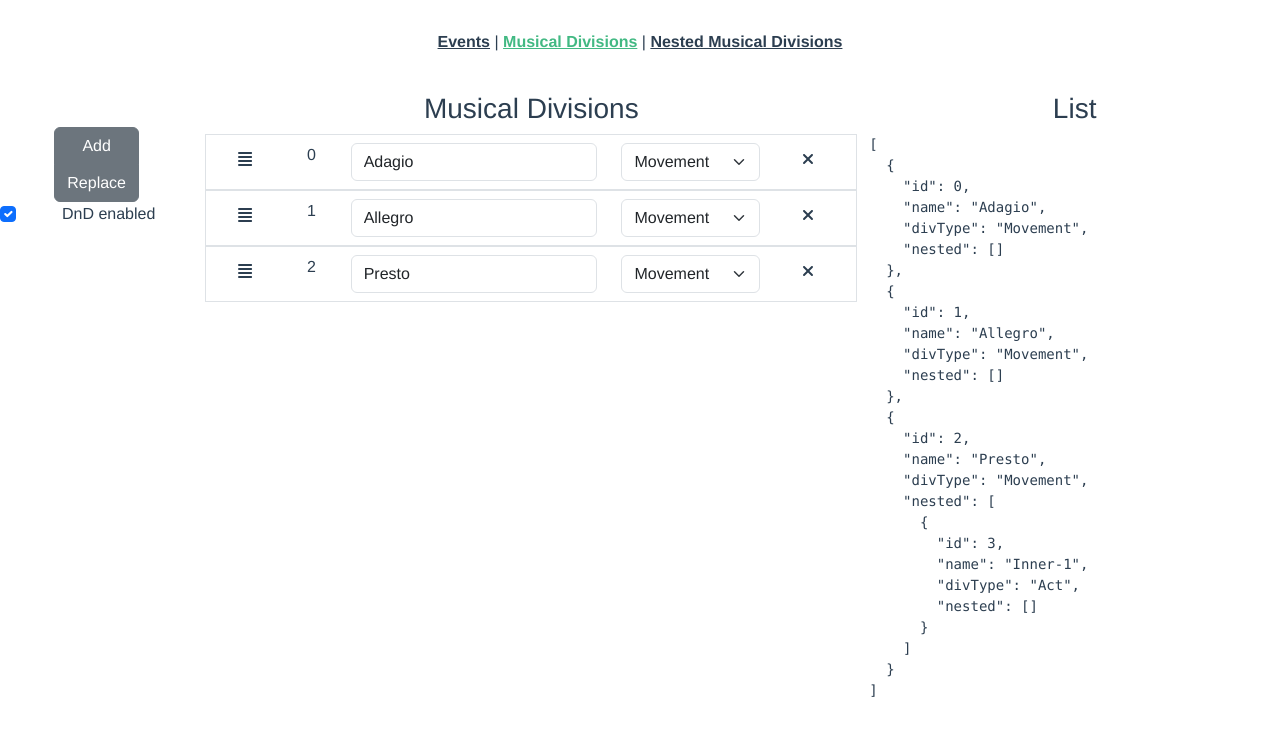
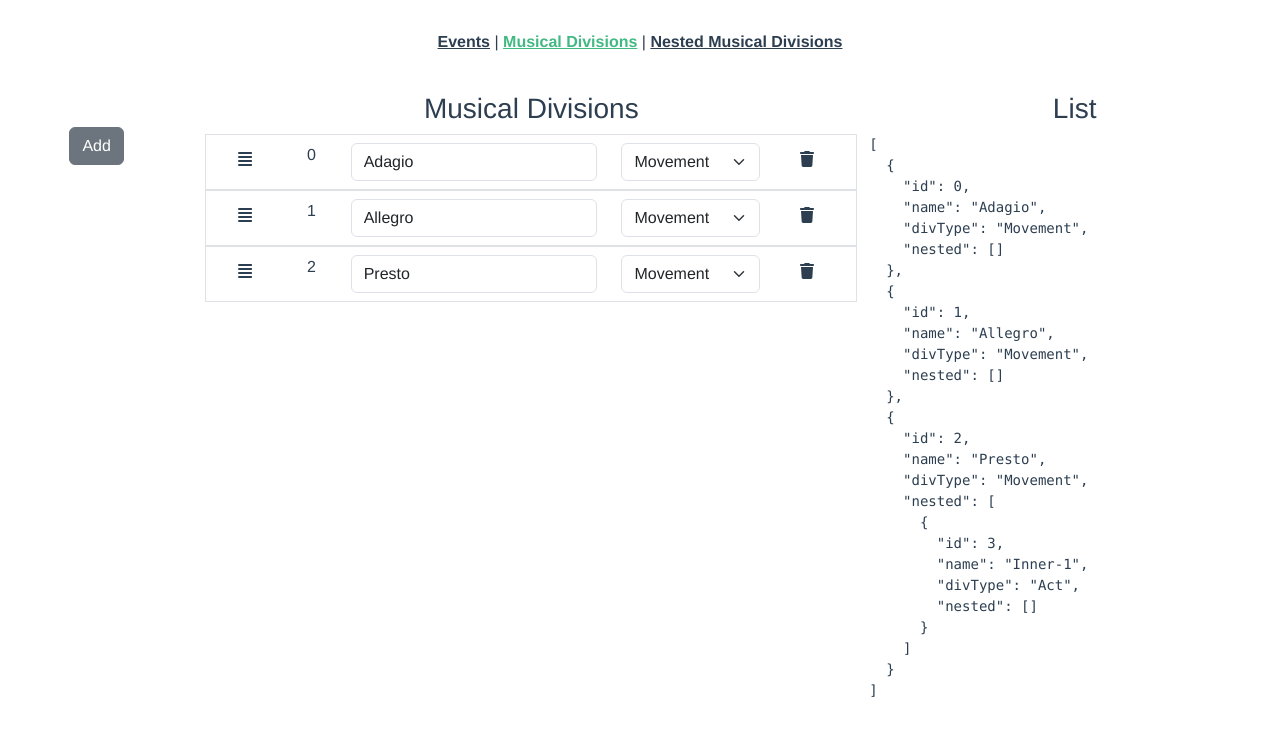
Before and after one commit to apacha/VueJsMasteryPlayground, a Vue app: page /about in a window 1280 px wide. Shown: the top 736 px of the page. Built offline with nearby package versions, Linux system fonts and the light colour scheme.

Commit message:
Refactored musical division into it's own row

```diff
--- /dev/null
+++ b/src/components/MusicalDivisionRow.vue
@@ -0,0 +1,67 @@
+<template>
+  <div class="row border">
+    <font-awesome-icon icon="fa-solid fa-align-justify" class="col-1 handle" />
+    <div class="col-1">{{ musicalDivision.id }}</div>
+    <div class="col-5">
+      <input type="text" class="form-control" v-model="musicalDivision.name" />
+    </div>
+    <div class="col-3">
+      <select class="form-select" v-model="musicalDivision.divType">
+        <option disabled value="">Please select one</option>
+        <option v-for="v in MusicalDivisionType">{{ MusicalDivisionType[v] }}</option>
+      </select>
+    </div>
+    <div class="col-1">
+      <font-awesome-icon
+        :icon="['fas', 'trash']"
+        class="close"
+        @click="removeMusicalDivision(musicalDivision.id)"
+      />
+    </div>
+  </div>
+</template>
+
+<script setup lang="ts">
+import { MusicalDivisionType, type MusicalDivision } from '@/types'
+import type { PropType } from 'vue'
+
+defineProps({
+  musicalDivision: {
+    type: Object as PropType<MusicalDivision>,
+    required: true
+  }
+})
+
+defineEmits<{
+  (e: 'removeMusicalDivision', id: number): void
+}>()
+</script>
+<script lang="ts">
+export default {
+  name: 'musical-division-row',
+  methods: {
+    removeMusicalDivision(id: number) {
+      console.info("Removing inside " + id)
+      this.$emit('removeMusicalDivision', id)
+    }
+  }
+}
+</script>
+
+<style scoped>
+.handle {
+  padding-top: 8px;
+  padding-bottom: 8px;
+}
+
+.close {
+  float: right;
+  padding-top: 8px;
+  padding-bottom: 8px;
+}
+
+.close:hover {
+  color: red;
+  cursor: pointer;
+}
+</style>
--- a/src/main.ts
+++ b/src/main.ts
@@ -15,13 +15,13 @@ import { library } from '@fortawesome/fontawesome-svg-core'
 import { FontAwesomeIcon } from '@fortawesome/vue-fontawesome'
 
 /* import specific icons */
-import { faHouse, faAlignJustify, faTimes } from '@fortawesome/free-solid-svg-icons'
+import { faHouse, faAlignJustify, faTimes, faTrash } from '@fortawesome/free-solid-svg-icons'
 
 import rawDisplayer from "@/components/raw-displayer.vue";
 import nestedDraggable from "@/components/nested.vue";
 
 /* add icons to the library */
-library.add(faHouse, faAlignJustify, faTimes)
+library.add(faHouse, faAlignJustify, faTimes, faTrash)
 
 const app = createApp(App)
     .use(createPinia())
--- a/src/types.ts
+++ b/src/types.ts
@@ -9,3 +9,17 @@ export interface EventItem {
     time: string
     organizer: string
 }
+
+export enum MusicalDivisionType {
+    Movement = 'Movement',
+    Act = 'Act',
+    Scene = 'Scene',
+    Intro = 'Intro',
+}
+
+export interface MusicalDivision {
+    id: number
+    name: string
+    divType: MusicalDivisionType
+    nested: MusicalDivision[]
+}
--- a/src/views/AboutView.vue
+++ b/src/views/AboutView.vue
@@ -4,19 +4,12 @@
       <div class="form-group">
         <div class="btn-group-vertical buttons" role="group" aria-label="Basic example">
           <button class="btn btn-secondary" @click="add">Add</button>
-          <button class="btn btn-secondary" @click="replace">Replace</button>
-        </div>
-
-        <div class="form-check">
-          <input id="disabled" type="checkbox" v-model="enabled" class="form-check-input" />
-          <label class="form-check-label" for="disabled">DnD enabled</label>
         </div>
       </div>
     </div>
 
     <div class="col-6">
       <h3>Musical Divisions</h3>
-
       <draggable
         :list="musicalDivisions"
         item-key="id"
@@ -28,24 +21,11 @@
         v-bind="dragOptions"
       >
         <template #item="{ element, index }">
-          <div class="row border" :class="{ 'not-draggable': !enabled }">
-            <font-awesome-icon icon="fa-solid fa-align-justify" class="col-1 handle" />
-            <div class="col-1">{{ element.id }}</div>
-            <div class="col-5">
-              <input type="text" class="form-control" v-model="element.name" />
-            </div>
-            <div class="col-3">
-              <select class="form-select" v-model="element.divType">
-                <option disabled value="">Please select one</option>
-                <option>Movement</option>
-                <option>Act</option>
-                <option>Scene</option>
-              </select>
-            </div>
-            <div class="col-1">
-              <font-awesome-icon :icon="['fas', 'times']" class="close" @click="removeAt(index)" />
-            </div>
-          </div>
+          <MusicalDivisionRow
+            :musicalDivision="element"
+            :key="element.id"
+            @remove-musical-division="removeAt"
+          />
         </template>
       </draggable>
     </div>
@@ -58,19 +38,11 @@
 
 <script lang="ts">
 import draggable from 'vuedraggable'
+import type { MusicalDivision } from '@/types'
+import { MusicalDivisionType } from '@/types'
+import MusicalDivisionRow from '@/components/MusicalDivisionRow.vue'
+
 let id = 3
-
-enum MusicalDivisionType {
-  Movement = 'Movement',
-  Act = 'Act',
-  Scene = 'Scene'
-}
-interface MusicalDivision {
-  id: number
-  name: string
-  divType: MusicalDivisionType
-  nested: MusicalDivision[]
-}
 let sampleDivisions: MusicalDivision[] = [
   { id: 0, name: 'Adagio', divType: MusicalDivisionType.Movement, nested: [] },
   { id: 1, name: 'Allegro', divType: MusicalDivisionType.Movement, nested: [] },
@@ -87,7 +59,8 @@ export default {
   display: 'Simple',
   order: 0,
   components: {
-    draggable
+    draggable,
+    MusicalDivisionRow
   },
   data() {
     return {
@@ -117,13 +90,9 @@ export default {
         nested: []
       })
     },
-    replace: function () {
-      this.musicalDivisions = [
-        { name: 'Edgard', divType: MusicalDivisionType.Movement, id: id++, nested: [] }
-      ]
-    },
-    removeAt(idx: number) {
-      this.musicalDivisions.splice(idx, 1)
+    removeAt(id: number) {
+      let index: number = this.musicalDivisions.findIndex((element) => element.id === id)
+      this.musicalDivisions.splice(index, 1)
     },
     checkMove: function (e: any) {
       window.console.log('Future index: ' + e.draggedContext.futureIndex)
@@ -136,38 +105,13 @@ export default {
   margin-top: 35px;
 }
 
-.handle {
-  padding-top: 8px;
-  padding-bottom: 8px;
-}
-
 .row {
   padding-top: 8px;
   padding-bottom: 8px;
 }
 
-.close {
-  float: right;
-  padding-top: 8px;
-  padding-bottom: 8px;
-}
-
-.close:hover {
-  color: red;
-  cursor: pointer;
-}
-
 .ghost {
   opacity: 0.5;
-  background: #aad4e8;
-}
-
-.not-draggable {
-  cursor: no-drop;
-}
-
-input {
-  display: inline-block;
-  /* width: 50%; */
+  background: #aae5e8;
 }
 </style>
--- a/src/views/NestedMDiv.vue
+++ b/src/views/NestedMDiv.vue
@@ -39,7 +39,7 @@ export default {
         {
           id: 4,
           name: 'task 4',
-          tasks: [{ id: 6, name: 'task 5', tasks: [] }]
+          tasks: [{ id: 5, name: 'task 5', tasks: [] }]
         },
         {
           id: 6,
```
